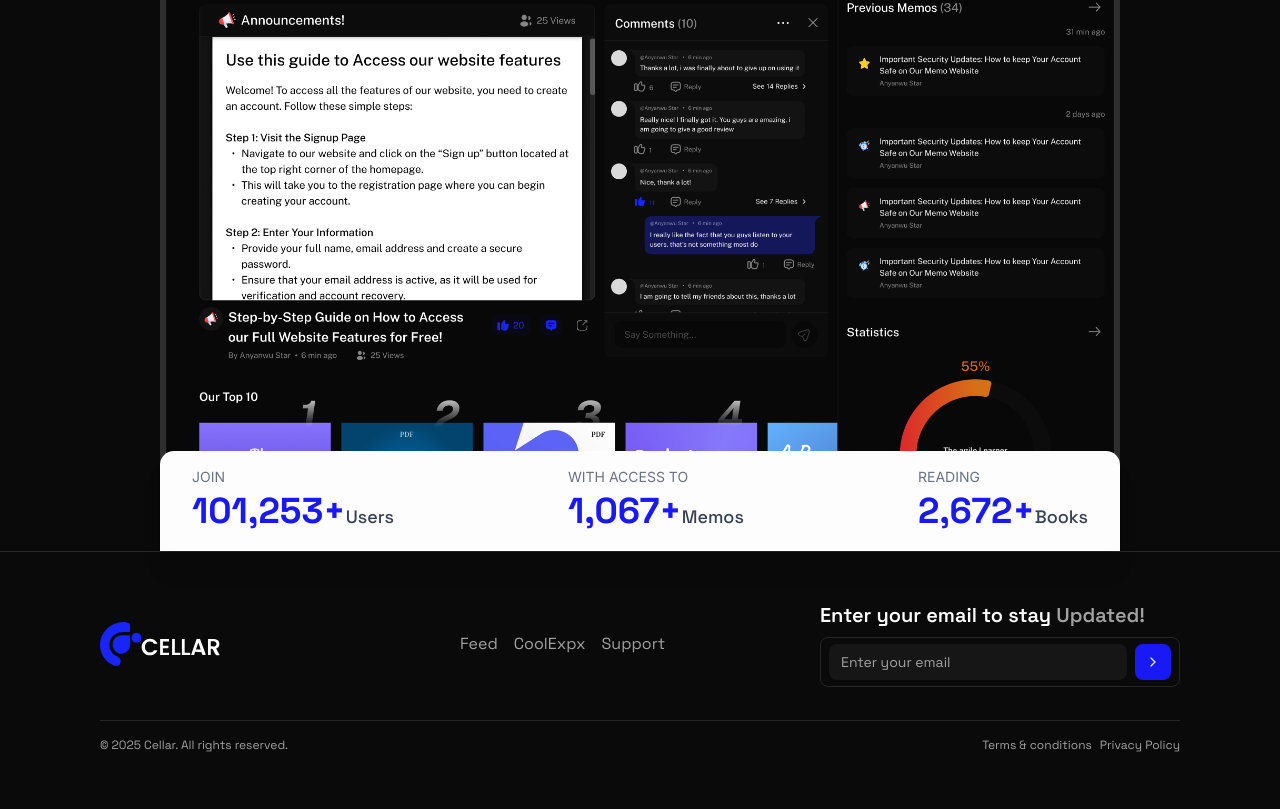
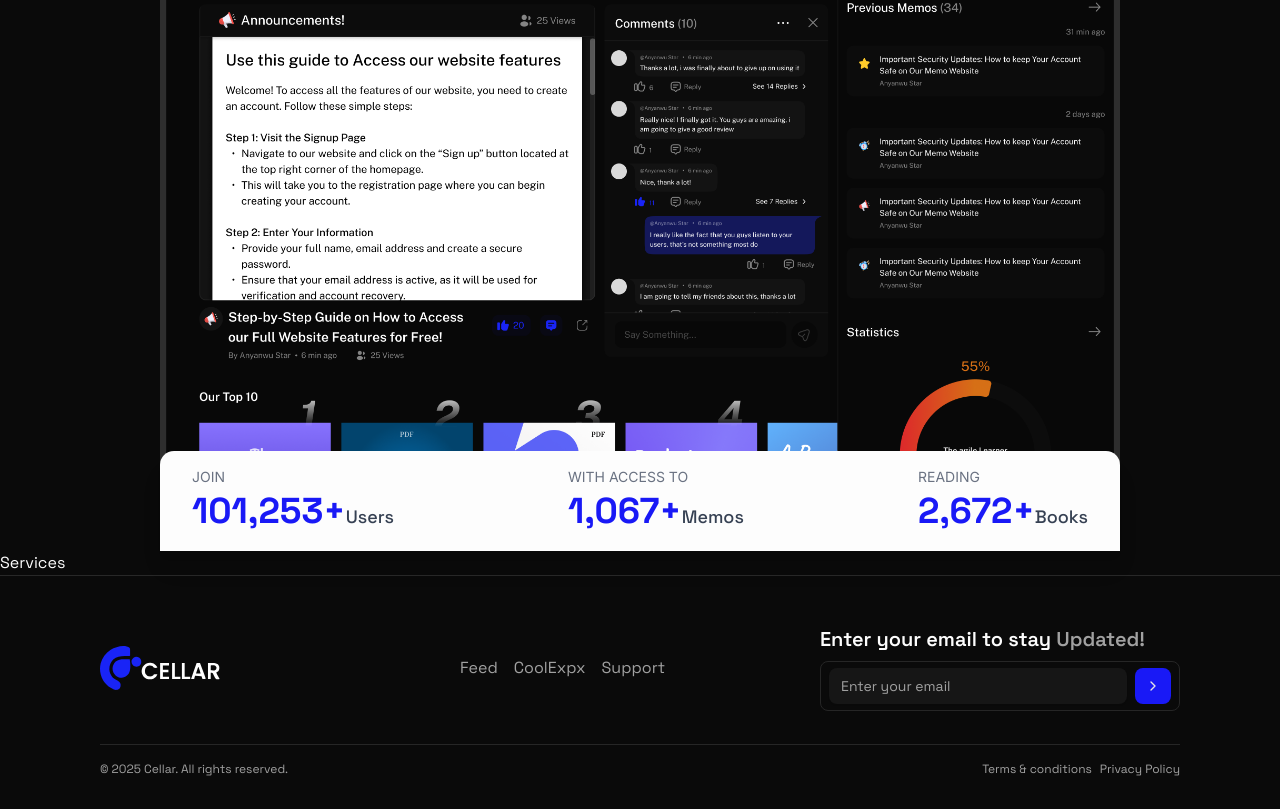
Before and after one commit to justinedoc/cellar, a Next.js app: page / in a window 1280 px wide. Shown: the part 736-1545 px from the top of the page. Before the commit the page ends 1521 px from the top, so only its background shows below. Built offline with nearby package versions, Linux system fonts and the light colour scheme.

Commit message:
[add] service section

```diff
--- a/src/app/(main)/page.tsx
+++ b/src/app/(main)/page.tsx
@@ -1,9 +1,11 @@
 import Hero from "@/components/landing/hero";
+import Services from "@/components/landing/services";
 
 function Home() {
   return (
     <>
       <Hero />
+      <Services />
     </>
   );
 }
--- /dev/null
+++ b/src/components/landing/services.tsx
@@ -0,0 +1,5 @@
+function Services() {
+  return <div>Services</div>;
+}
+
+export default Services;
```
